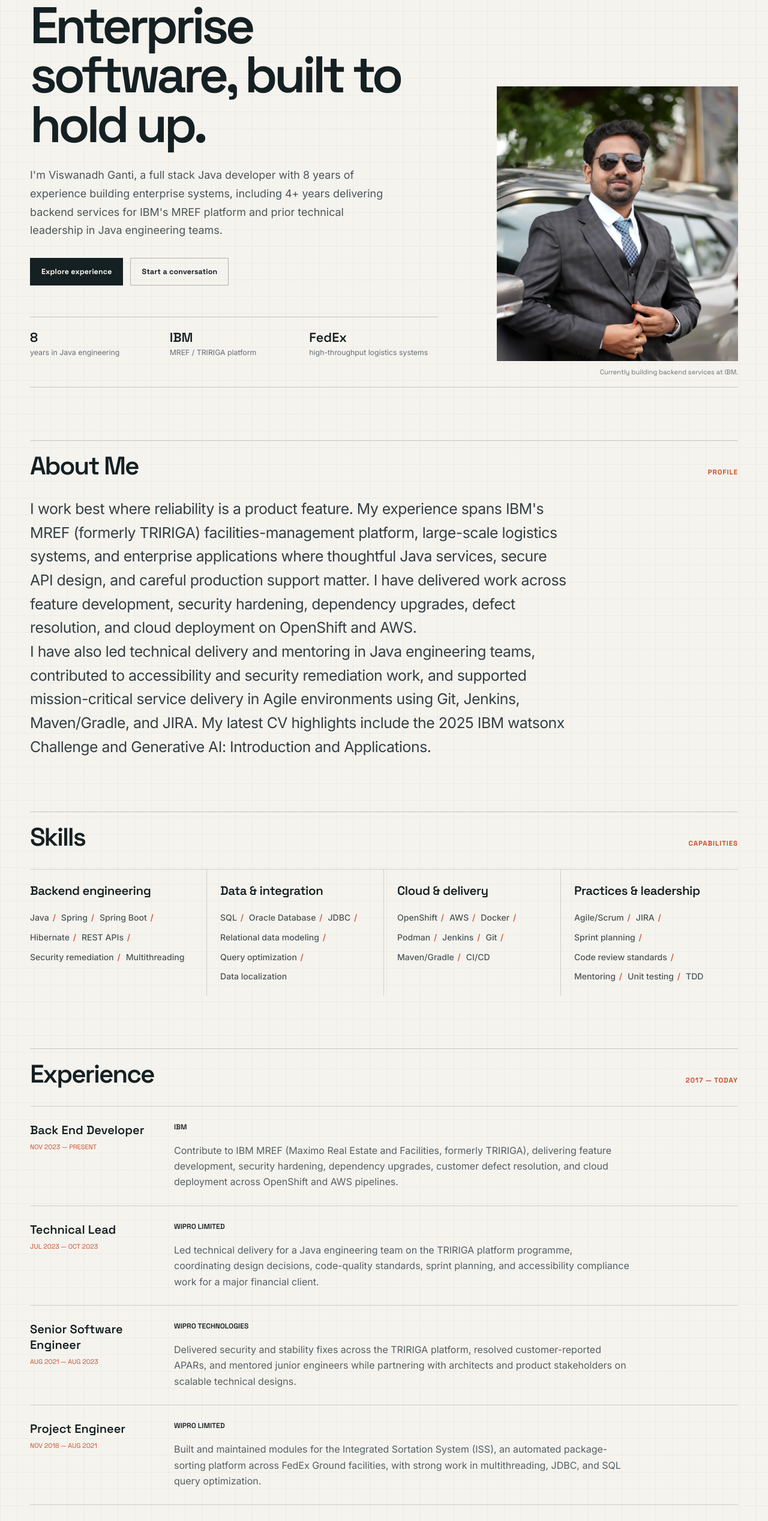
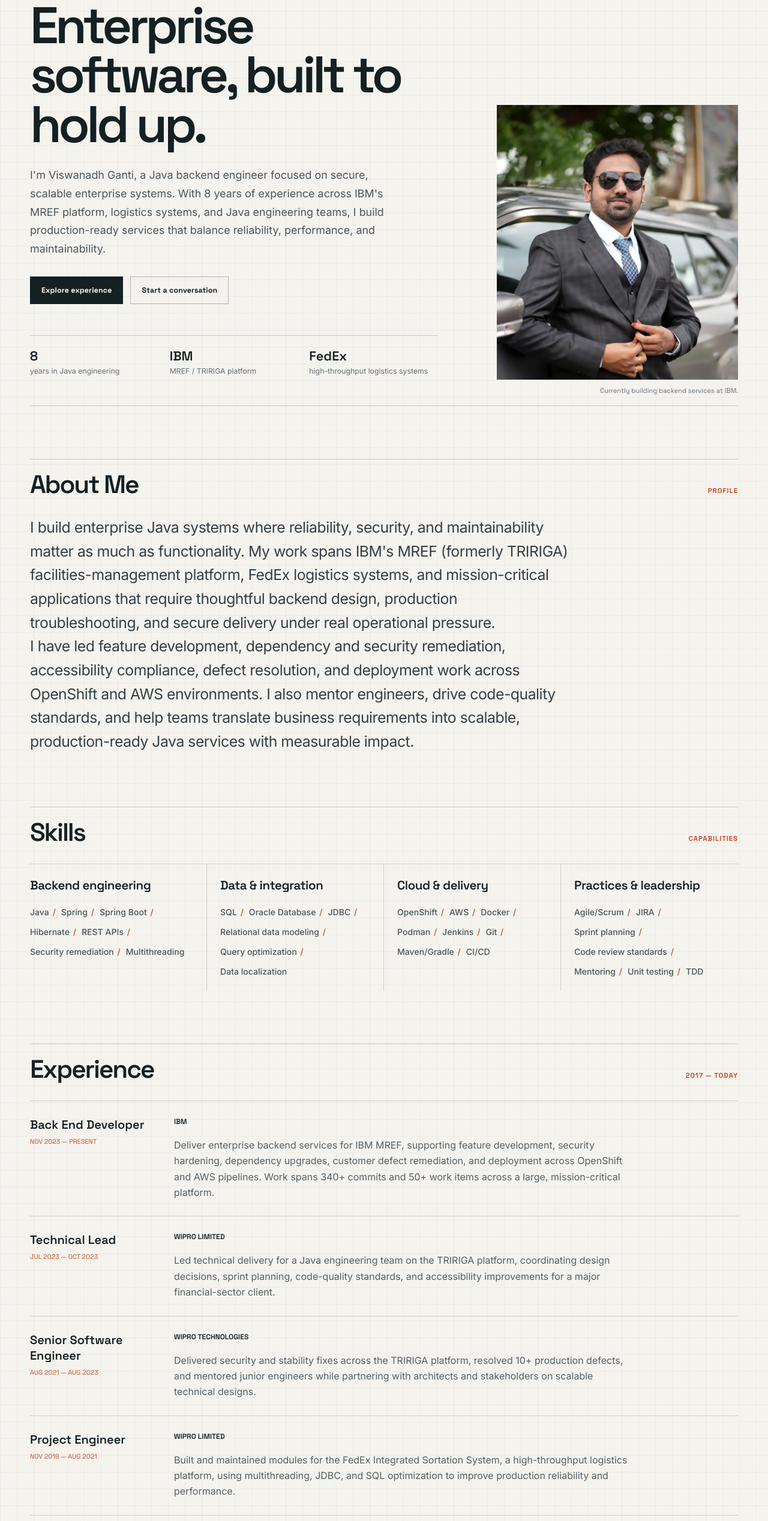
Before and after one commit to Viswanadh-Ganti/my-portfolio, a React (Vite) app: page / in a window 1280 px wide. Shown: the part 234-2770 px from the top of the page at 60% size. Built offline with nearby package versions, Linux system fonts and the light colour scheme; a web font is replaced by a local one.

Commit message:
Improved CV

```diff
--- a/src/components/About.jsx
+++ b/src/components/About.jsx
@@ -6,17 +6,16 @@ export default function About() {
         <span>Profile</span>
       </div>
       <p>
-        I work best where reliability is a product feature. My experience spans IBM&apos;s MREF
-        (formerly TRIRIGA) facilities-management platform, large-scale logistics systems, and
-        enterprise applications where thoughtful Java services, secure API design, and careful
-        production support matter. I have delivered work across feature development, security
-        hardening, dependency upgrades, defect resolution, and cloud deployment on OpenShift and AWS.
+        I build enterprise Java systems where reliability, security, and maintainability matter as
+        much as functionality. My work spans IBM&apos;s MREF (formerly TRIRIGA) facilities-management
+        platform, FedEx logistics systems, and mission-critical applications that require thoughtful
+        backend design, production troubleshooting, and secure delivery under real operational pressure.
       </p>
       <p>
-        I have also led technical delivery and mentoring in Java engineering teams, contributed to
-        accessibility and security remediation work, and supported mission-critical service delivery
-        in Agile environments using Git, Jenkins, Maven/Gradle, and JIRA. My latest CV highlights
-        include the 2025 IBM watsonx Challenge and Generative AI: Introduction and Applications.
+        I have led feature development, dependency and security remediation, accessibility compliance,
+        defect resolution, and deployment work across OpenShift and AWS environments. I also mentor
+        engineers, drive code-quality standards, and help teams translate business requirements into
+        scalable, production-ready Java services with measurable impact.
       </p>
     </section>
   )
--- a/src/components/Experience.jsx
+++ b/src/components/Experience.jsx
@@ -4,35 +4,35 @@ const experience = [
     company: 'IBM',
     period: 'Nov 2023 — Present',
     summary:
-      'Contribute to IBM MREF (Maximo Real Estate and Facilities, formerly TRIRIGA), delivering feature development, security hardening, dependency upgrades, customer defect resolution, and cloud deployment across OpenShift and AWS pipelines.',
+      'Deliver enterprise backend services for IBM MREF, supporting feature development, security hardening, dependency upgrades, customer defect remediation, and deployment across OpenShift and AWS pipelines. Work spans 340+ commits and 50+ work items across a large, mission-critical platform.',
   },
   {
     role: 'Technical Lead',
     company: 'Wipro Limited',
     period: 'Jul 2023 — Oct 2023',
     summary:
-      'Led technical delivery for a Java engineering team on the TRIRIGA platform programme, coordinating design decisions, code-quality standards, sprint planning, and accessibility compliance work for a major financial client.',
+      'Led technical delivery for a Java engineering team on the TRIRIGA platform, coordinating design decisions, sprint planning, code-quality standards, and accessibility improvements for a major financial-sector client.',
   },
   {
     role: 'Senior Software Engineer',
     company: 'Wipro Technologies',
     period: 'Aug 2021 — Aug 2023',
     summary:
-      'Delivered security and stability fixes across the TRIRIGA platform, resolved customer-reported APARs, and mentored junior engineers while partnering with architects and product stakeholders on scalable technical designs.',
+      'Delivered security and stability fixes across the TRIRIGA platform, resolved 10+ production defects, and mentored junior engineers while partnering with architects and stakeholders on scalable technical designs.',
   },
   {
     role: 'Project Engineer',
     company: 'Wipro Limited',
     period: 'Nov 2018 — Aug 2021',
     summary:
-      'Built and maintained modules for the Integrated Sortation System (ISS), an automated package-sorting platform across FedEx Ground facilities, with strong work in multithreading, JDBC, and SQL query optimization.',
+      'Built and maintained modules for the FedEx Integrated Sortation System, a high-throughput logistics platform, using multithreading, JDBC, and SQL optimization to improve production reliability and performance.',
   },
   {
     role: 'Intern',
     company: 'Hiferk Technologies Pvt. Ltd.',
     period: 'Dec 2017 — Mar 2018',
     summary:
-      'Contributed to development of an Online Recruitment System web application, gaining early full stack development experience across application workflows and user-facing features.',
+      'Contributed to an Online Recruitment System web application, building foundational full stack experience across UI, backend workflows, and application lifecycle delivery.',
   },
 ]
 
--- a/src/components/Hero.jsx
+++ b/src/components/Hero.jsx
@@ -5,9 +5,10 @@ export default function Hero() {
         <p className="eyebrow">Java engineer · Hyderabad, Telangana, India</p>
         <h1>Enterprise software, built to hold up.</h1>
         <p>
-          I&apos;m Viswanadh Ganti, a full stack Java developer with 8 years of experience
-          building enterprise systems, including 4+ years delivering backend services for IBM&apos;s
-          MREF platform and prior technical leadership in Java engineering teams.
+          I&apos;m Viswanadh Ganti, a Java backend engineer focused on secure, scalable enterprise
+          systems. With 8 years of experience across IBM&apos;s MREF platform, logistics systems, and
+          Java engineering teams, I build production-ready services that balance reliability,
+          performance, and maintainability.
         </p>
         <div className="button-row">
           <a href="#experience" className="primary-btn">
--- a/src/components/Project.jsx
+++ b/src/components/Project.jsx
@@ -2,20 +2,20 @@ const projects = [
   {
     title: 'IBM MREF / TRIRIGA',
     description:
-      'Java backend services for enterprise facilities, infrastructure, and asset-management workflows. Contributions span feature delivery, production troubleshooting, and container-ready deployments.',
-    tech: ['Java', 'Spring Boot', 'Hibernate', 'OpenShift'],
+      'Delivered enterprise backend services for a large facilities and real-estate platform, covering feature development, security hardening, defect remediation, and deployment support in OpenShift and AWS environments.',
+    tech: ['Java', 'Spring Boot', 'Hibernate', 'OpenShift', 'AWS'],
+  },
+  {
+    title: 'Security and platform hardening',
+    description:
+      'Remediated reflected XSS issues across high-traffic UI surfaces, upgraded vulnerable dependencies, improved static-analysis pipeline quality, and strengthened email and versioning behavior across customer-critical workflows.',
+    tech: ['OWASP', 'XSS', 'CI/CD', 'Git', 'Jenkins'],
   },
   {
     title: 'FedEx Integrated Sortation System',
     description:
-      'Modules and upgrade patches for an automated package-sorting platform used across FedEx Ground facilities, with emphasis on production reliability and throughput.',
+      'Built and maintained modules for a high-throughput package-sorting platform, applying multithreading, JDBC, and SQL optimization to production-critical code-upgrade patches and reliability fixes.',
     tech: ['Java', 'JDBC', 'SQL', 'Multithreading'],
-  },
-  {
-    title: 'Early full stack work',
-    description:
-      "Contributed to an Online Recruitment System at Hiferk Technologies - an early opportunity to work across a web application's development lifecycle.",
-    tech: ['Java', 'JavaScript', 'SQL'],
   },
 ]
 
```
